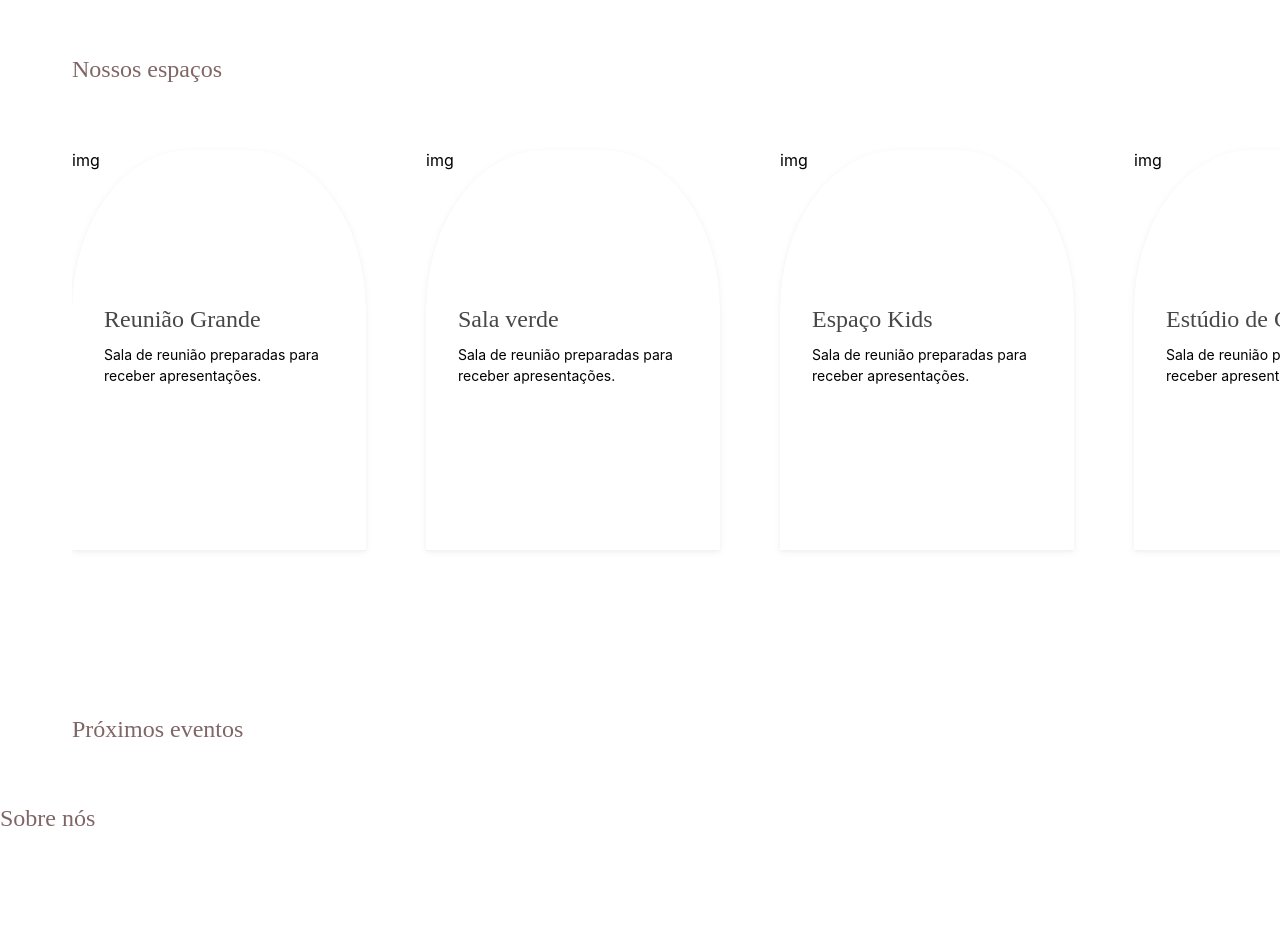
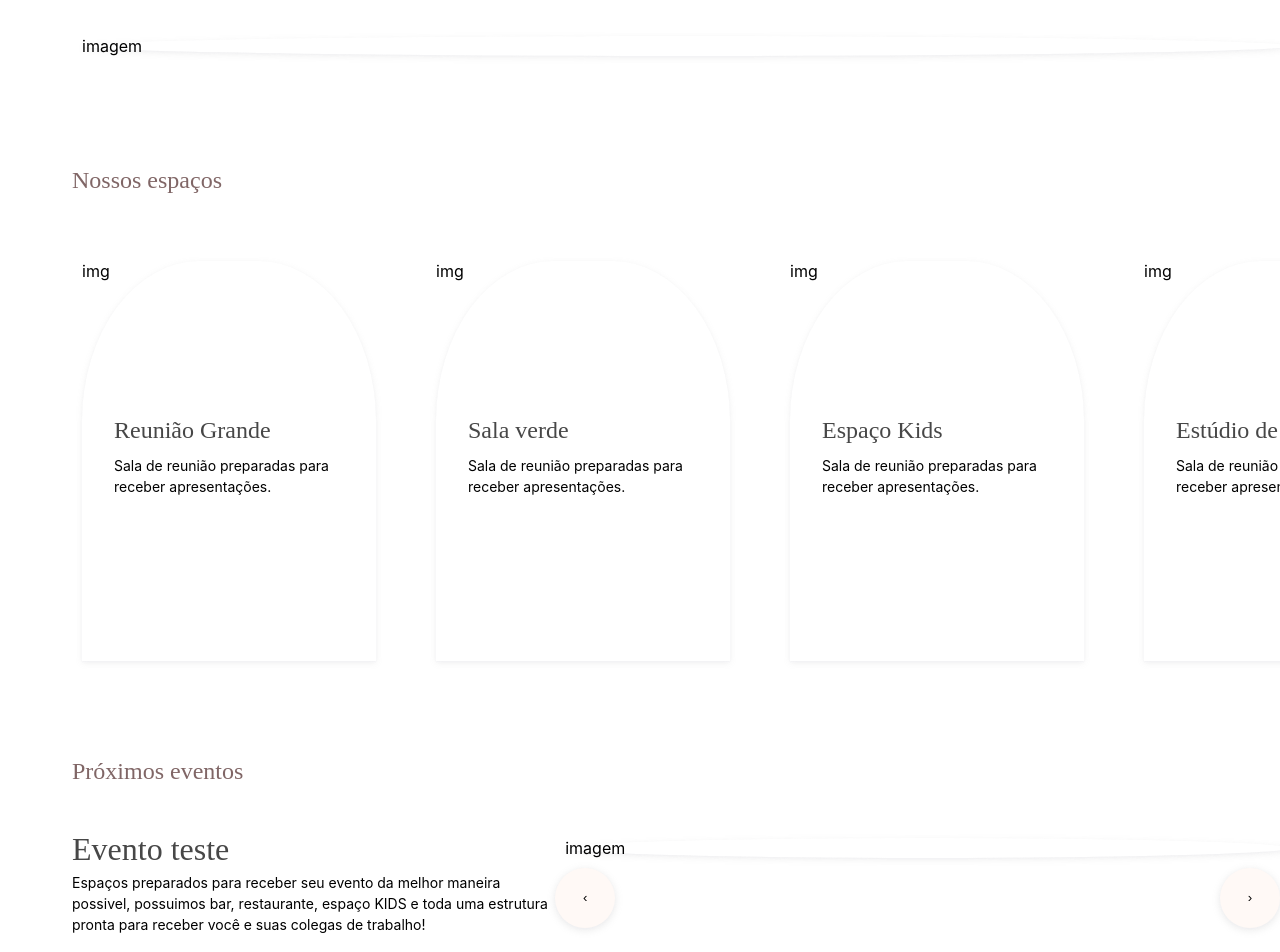
Before and after one commit to JeanLiima/next-template, a Next.js app: page / in a window 1280 px wide. Shown: the part 100-1052 px from the top of the page. Before the commit the page ends 935 px from the top, so only its background shows below. Built offline with nearby package versions, Linux system fonts and the light colour scheme.

Commit message:
Start to build the structure of page

```diff
--- a/src/components/carousel/styles.module.scss
+++ b/src/components/carousel/styles.module.scss
@@ -3,6 +3,7 @@
 
     &__stage-outer {
         overflow-x: hidden;
-        padding: 10px 0;
+        padding: 10px;
     }
+
 }
--- /dev/null
+++ b/src/pages/components/event-card/index.tsx
@@ -0,0 +1,17 @@
+import Image from 'next/image'
+
+import styles from './styles.module.scss'
+
+interface EventCardProps {
+    img: String,
+}
+
+const EventCard = ({img}: EventCardProps) => (
+    <div className={styles['event-card']}>
+        <div className={styles['event-card__image']}>
+            {img}
+        </div>
+    </div>
+)
+
+export { EventCard }
--- /dev/null
+++ b/src/pages/components/event-card/styles.module.scss
@@ -0,0 +1,20 @@
+$box-shadow: 0px 1px 2px rgba(231, 232, 239, 0.3), 0px 2px 6px rgba(159, 161, 164, 0.15);
+
+.event-card {
+    display: flex;
+    flex-direction: column;
+    flex-wrap: nowrap;
+
+    width: 100%;
+    height: 100%;
+    border-radius: 50%;
+
+    box-shadow: $box-shadow;
+
+    &__image {
+        border-radius: 50%;
+        width: 100%;
+        height: 100%;
+    }
+
+}
--- a/src/components/place-card/styles.module.scss
+++ b/src/pages/components/place-card/styles.module.scss
@@ -33,10 +33,6 @@ $box-shadow: 0px 1px 2px rgba(231, 232, 239, 0.3), 0px 2px 6px rgba(159, 161, 16
             margin: 0;
             margin-bottom: 8px;
         }
-
-        p {
-            font-size: 14px;
-        }
     }
 
 }
--- /dev/null
+++ b/src/pages/components/slider-card/index.tsx
@@ -0,0 +1,17 @@
+import Image from 'next/image'
+
+import styles from './styles.module.scss'
+
+interface SliderCardProps {
+    img: String,
+}
+
+const SliderCard = ({img}: SliderCardProps) => (
+    <div className={styles['slider-card']}>
+        <div className={styles['slider-card__image']}>
+            {img}
+        </div>
+    </div>
+)
+
+export { SliderCard }
--- /dev/null
+++ b/src/pages/components/slider-card/styles.module.scss
@@ -0,0 +1,19 @@
+$box-shadow: 0px 1px 2px rgba(231, 232, 239, 0.3), 0px 2px 6px rgba(159, 161, 164, 0.15);
+
+.slider-card {
+    display: flex;
+    flex-direction: column;
+    flex-wrap: nowrap;
+
+    width: 100%;
+    height: 100%;
+    border-radius: 50%;
+
+    box-shadow: $box-shadow;
+
+    &__image {
+        border-radius: 50%;
+        width: 100%;
+        height: 100%;
+    }
+}
--- a/src/pages/index.tsx
+++ b/src/pages/index.tsx
@@ -5,7 +5,9 @@ import Image from 'next/image'
 import { Carousel } from '@/components/carousel'
 
 import styles from './styles.module.scss'
-import { PlaceCard } from '@/components/place-card'
+import { PlaceCard } from './components/place-card'
+import { EventCard } from './components/event-card'
+import { SliderCard } from './components/slider-card'
 
 const places = [
   {
@@ -40,6 +42,62 @@ const places = [
   }
 ]
 
+const events = [
+  {
+    id: 1,
+    name: 'Reunião Grande',
+    img: 'imagem',
+    description: 'Sala de reunião  preparadas  para receber apresentações.',
+  },
+  {
+    id: 2,
+    name: 'Sala verde',
+    img: 'imagem',
+    description: 'Sala de reunião  preparadas  para receber apresentações.',
+  },
+  {
+    id: 3,
+    name: 'Espaço Kids',
+    img: 'imagem',
+    description: 'Sala de reunião  preparadas  para receber apresentações.',
+  },
+  {
+    id: 4,
+    name: 'Estúdio de Gravação',
+    img: 'imagem',
+    description: 'Sala de reunião  preparadas  para receber apresentações.',
+  },
+  {
+    id: 5,
+    name: 'Better together',
+    img: 'imagem',
+    description: 'Sala de reunião  preparadas  para receber apresentações.',
+  }
+]
+
+const sliders = [
+  {
+    id: 1,
+    img: 'imagem',
+  },
+  {
+    id: 2,
+    img: 'imagem',
+  },
+  {
+    id: 3,
+    img: 'imagem',
+  },
+  {
+    id: 4,
+    img: 'imagem',
+  },
+  {
+    id: 5,
+    img: 'imagem',
+  }
+]
+
 const Home: NextPage = () => {
 
   return (
@@ -54,12 +112,25 @@ const Home: NextPage = () => {
         <div className={styles.logo}>
 
         </div>
-        {/* <OwlCarousel
-          dots={false}
-          loop
-        >
-          <div className={styles.card}>teste</div>
-        </OwlCarousel> */}
+        <div className={styles.sliders}>
+          <Carousel
+            animateOut= 'slideOutDown'
+            animateIn= 'flipInX'
+            items={1}
+            dots={false}
+            autoplay={false}
+            autoplayTimeout={2000}
+            autoplaySpeed={2000}
+            autoplayHoverPause={false}
+          >
+            {sliders.map(slider => (
+              <SliderCard
+                key={slider.id}
+                img={slider.img}
+              />
+            ))}
+          </Carousel>
+        </div>
         <div className={styles.places}>
           <h2>Nossos espaços</h2>
             <Carousel
@@ -84,6 +155,37 @@ const Home: NextPage = () => {
         </div>
         <div className={styles.events}>
           <h2>Próximos eventos</h2>
+          <div className={styles['events__container']}>
+            <div className={styles['events__container__description']}>
+              <h1>Evento teste</h1>
+              <p>
+                Espaços preparados para receber seu evento da melhor maneira possivel,
+                possuimos bar, restaurante, espaço KIDS e toda uma estrutura pronta para receber
+                você e suas colegas de trabalho!
+              </p>
+            </div>
+            <div className={styles['events__container__carousel']}>
+              <Carousel
+                animateOut= 'slideOutDown'
+                animateIn= 'flipInX'
+                items={1}
+                dots={false}
+                nav={true}
+                autoplay={false}
+                autoplayTimeout={2000}
+                autoplaySpeed={2000}
+                autoplayHoverPause={false}
+                navClass={['navigation-previous', 'navigation-next']}
+              >
+                {events.map(event => (
+                  <EventCard
+                    key={event.id}
+                    img={event.img}
+                  />
+                ))}
+              </Carousel>
+            </div>
+          </div>
         </div>
         <div className={styles.about}>
           <h2>Sobre nós</h2>
--- a/src/pages/styles.module.scss
+++ b/src/pages/styles.module.scss
@@ -42,6 +42,16 @@ $bg-color--dark: #806666;
   padding: 44px 72px 40px 72px;
 }
 
+.sliders {
+  display: flex;
+  flex-direction: row;
+  flex-wrap: nowrap;
+
+  width: 100%;
+
+  padding: 42px 0px 56px 72px;
+}
+
 .places {
   display: block;
   display: flex;
@@ -49,7 +59,7 @@ $bg-color--dark: #806666;
   flex-wrap: nowrap;
   width: 100%;
 
-  padding: 69px 0px 84px 72px;
+  padding: 42px 0px 42px 72px;
 
   h2 {
     margin-bottom: 54px;
@@ -57,84 +67,34 @@ $bg-color--dark: #806666;
 }
 
 .events {
-  padding: 69px 0px 56px 72px;
+  display: flex;
+  flex-direction: column;
+  flex-wrap: nowrap;
+  width: 100%;
 
-  h1 {
+  padding: 42px 0px 56px 72px;
+
+  h2 {
     margin-bottom: 40px;
   }
+
+  &__container {
+    display: flex;
+    flex-direction: row;
+    flex-wrap: nowrap;
+
+    width: 100%;
+
+    &__description {
+      width: 40%;
+
+      h1 {
+        color:#474747;
+      }
+    }
+
+    &__carousel {
+      width: 60%;
+    }
+  }
 }
-
-.title a:hover,
-.title a:focus,
-.title a:active {
-  text-decoration: underline;
-}
-
-.title {
-  margin: 0;
-  line-height: 1.15;
-  font-size: 4rem;
-}
-
-.title,
-.description {
-  text-align: center;
-}
-
-.description {
-  margin: 4rem 0;
-  line-height: 1.5;
-  font-size: 1.5rem;
-}
-
-.code {
-  background: #fafafa;
-  border-radius: 5px;
-  padding: 0.75rem;
-  font-size: 1.1rem;
-  font-family: Menlo, Monaco, Lucida Console, Liberation Mono, DejaVu Sans Mono,
-    Bitstream Vera Sans Mono, Courier New, monospace;
-}
-
-.grid {
-  display: flex;
-  align-items: center;
-  justify-content: center;
-  flex-wrap: wrap;
-  max-width: 800px;
-}
-
-.card {
-  margin: 1rem;
-  padding: 1.5rem;
-  text-align: left;
-  color: inherit;
-  text-decoration: none;
-  border: 1px solid #eaeaea;
-  border-radius: 10px;
-  transition: color 0.15s ease, border-color 0.15s ease;
-  max-width: 300px;
-}
-
-.card:hover,
-.card:focus,
-.card:active {
-  color: #0070f3;
-  border-color: #0070f3;
-}
-
-.card h2 {
-  margin: 0 0 1rem 0;
-  font-size: 1.5rem;
-}
-
-.card p {
-  margin: 0;
-  font-size: 1.25rem;
-  line-height: 1.5;
-}
-
-.logo {
-  height: 1em;
-  margin-left: 0.5rem;
-}
--- a/src/styles/globals.scss
+++ b/src/styles/globals.scss
@@ -4,7 +4,6 @@ body {
   margin: 0;
   font-family: -apple-system, BlinkMacSystemFont, Segoe UI, Roboto, Oxygen,
     Ubuntu, Cantarell, Fira Sans, Droid Sans, Helvetica Neue, sans-serif;
-  height: 100vh;
 }
 
 a {
@@ -24,7 +23,7 @@ a {
 p {
   font-style: normal;
   font-weight: 400;
-  font-size: 18px;
+  font-size: 14px;
   line-height: 150%;
   margin: 0;
 }
@@ -52,10 +51,19 @@ h3 {
   font-size: 20px;
 }
 
-// .owl-carousel .owl-item {
-//   // -webkit-transform: translate3d(0px, 0px, 0px);
-//   -webkit-backface-visibility: visible;
-// }
+.navigation-previous,
+.navigation-next {
+    border-radius: 50%;
+    background: #FFF9F6;
+    border: none;
+    box-shadow: 0px 1px 2px rgba(231, 232, 239, 0.3), 0px 2px 6px 2px rgba(159, 161, 164, 0.15);
+    width: 60px;
+    height: 60px;
+}
+
+.navigation-next {
+  float: right;
+}
 
 
 @media (prefers-color-scheme: dark) {
```
Also changed, not shown: src/pages/components/place-card/index.tsx (renamed from src/components/place-card/index.tsx).
